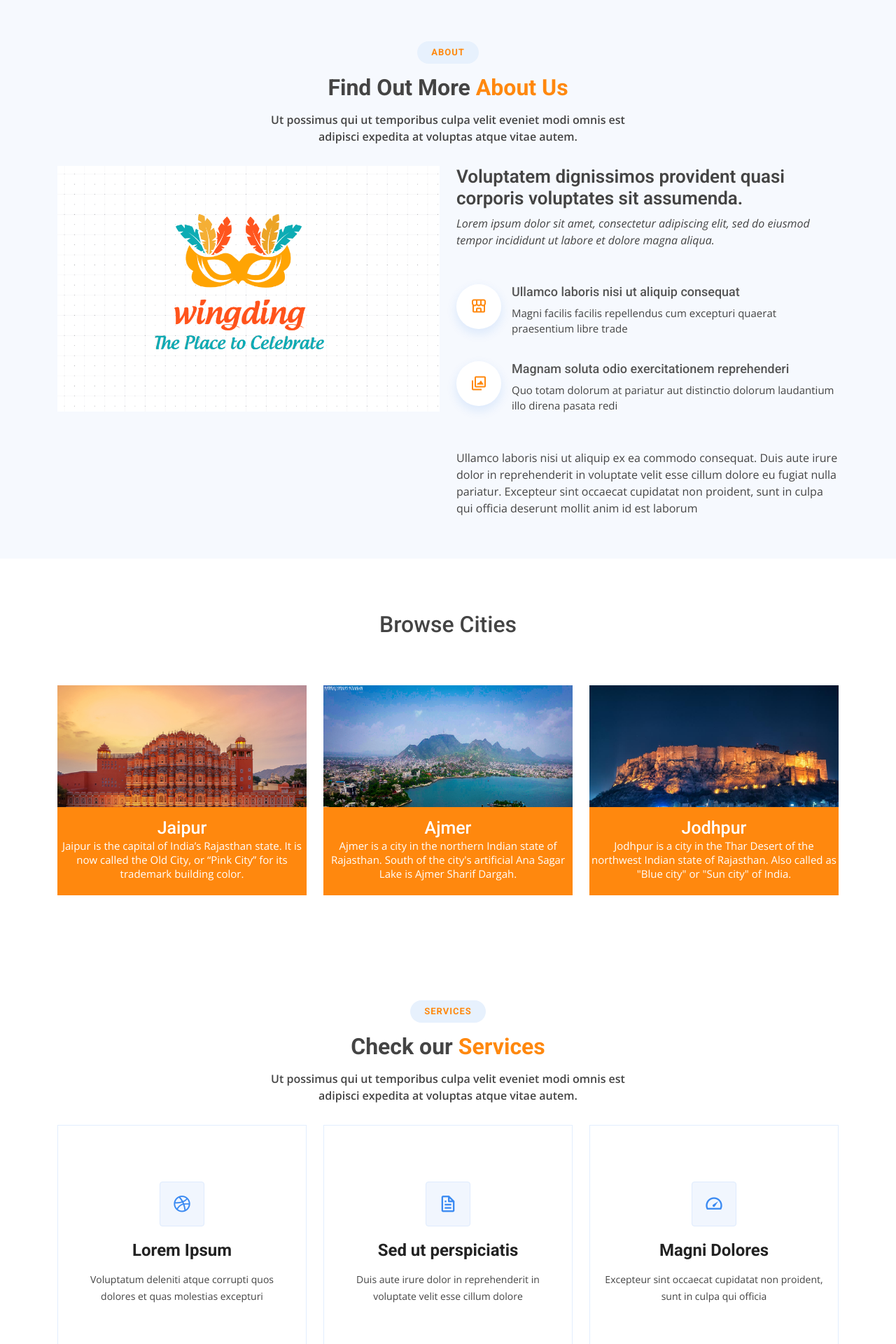
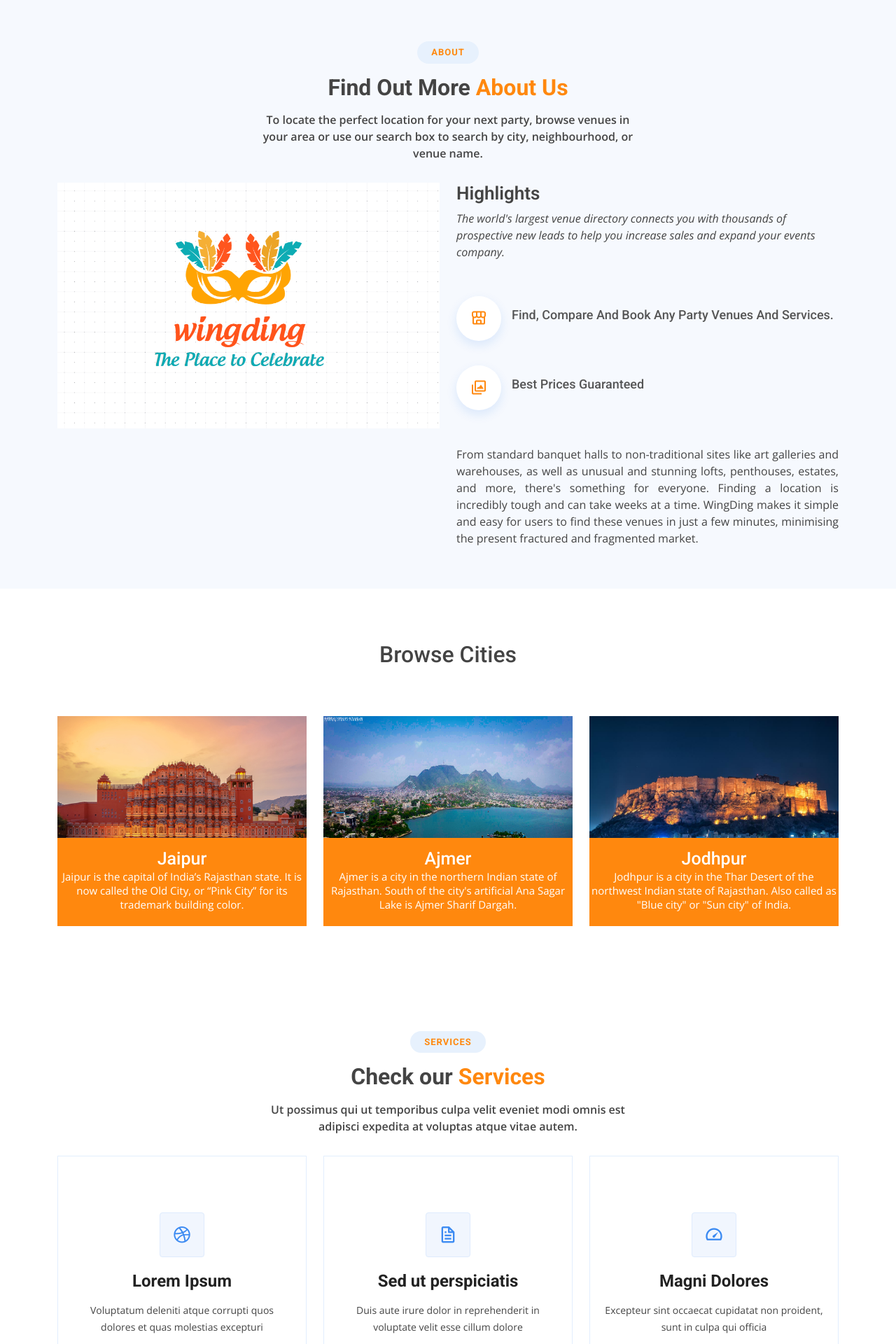
Before and after one commit to wingdingbash/wingdingbash, a Django app: page / in a window 1280 px wide. Shown: the part 671-2591 px from the top of the page at 70% size. Run offline with Django 3.2, Linux system fonts and the light colour scheme; some libraries are stand-ins or nearby versions.

Commit message:
First Commit

```diff
--- a/static/css/style.css
+++ b/static/css/style.css
@@ -545,13 +545,13 @@ h1, h2, h3, h4, h5, h6 {
   display: block;
 }
 
-/*--------------------------------------------------------------
+/*-------------------------------------------------------------
 # Hero Section
 --------------------------------------------------------------*/
 #hero {
   width: 100%;
   height: 75vh;
-  background: url("../../images/wallpaper1.jpg") top left;
+  background: url("../images/sparkle.jpg") top left;
   background-size: cover;
   position: relative;
 }
--- a/templates/index.html
+++ b/templates/index.html
@@ -7,7 +7,7 @@
   <meta charset="utf-8">
   <meta content="width=device-width, initial-scale=1.0" name="viewport">
 
-  <title>BizLand Bootstrap Template - Index</title>
+  <title>WingDing.bash</title>
   <meta content="" name="description">
   <meta content="" name="keywords">
 
@@ -93,7 +93,7 @@
         <div class="section-title">
           <h2>About</h2>
           <h3>Find Out More <span>About Us</span></h3>
-          <p>Ut possimus qui ut temporibus culpa velit eveniet modi omnis est adipisci expedita at voluptas atque vitae autem.</p>
+          <p>To locate the perfect location for your next party, browse venues in your area or use our search box to search by city, neighbourhood, or venue name.</p>
         </div>
 
         <div class="row">
@@ -101,31 +101,30 @@
             <img src="{% static 'images/Capture.PNG' %}" class="img-fluid" alt="">
           </div>
           <div class="col-lg-6 pt-4 pt-lg-0 content d-flex flex-column justify-content-center" data-aos="fade-up" data-aos-delay="100">
-            <h3>Voluptatem dignissimos provident quasi corporis voluptates sit assumenda.</h3>
+            <h3>Highlights</h3>
             <p class="fst-italic">
-              Lorem ipsum dolor sit amet, consectetur adipiscing elit, sed do eiusmod tempor incididunt ut labore et dolore
-              magna aliqua.
+              The world's largest venue directory connects you with thousands of prospective new leads to help you increase sales and expand your events company.
             </p>
             <ul>
               <li>
                 <i class="bx bx-store-alt"></i>
                 <div>
-                  <h5>Ullamco laboris nisi ut aliquip consequat</h5>
-                  <p>Magni facilis facilis repellendus cum excepturi quaerat praesentium libre trade</p>
+                 <p><h5>Find, Compare And Book Any Party Venues And Services.</h5></p>
+                 <!--<p>Magni facilis facilis repellendus cum excepturi quaerat praesentium libre trade</p>-->
                 </div>
               </li>
               <li>
                 <i class="bx bx-images"></i>
                 <div>
-                  <h5>Magnam soluta odio exercitationem reprehenderi</h5>
-                  <p>Quo totam dolorum at pariatur aut distinctio dolorum laudantium illo direna pasata redi</p>
+                  <p><h5>Best Prices Guaranteed</h5></p>
+                  <!--<p>Magni facilis facilis repellendus cum excepturi quaerat praesentium libre trade</p>-->
                 </div>
               </li>
             </ul>
-            <p>
-              Ullamco laboris nisi ut aliquip ex ea commodo consequat. Duis aute irure dolor in reprehenderit in voluptate
-              velit esse cillum dolore eu fugiat nulla pariatur. Excepteur sint occaecat cupidatat non proident, sunt in
-              culpa qui officia deserunt mollit anim id est laborum
+            <p style="text-align:justify">
+              From standard banquet halls to non-traditional sites like art galleries and warehouses, as well as unusual and stunning lofts,
+              penthouses, estates, and more, there's something for everyone. Finding a location is incredibly tough and can take weeks at a time.
+              WingDing makes it simple and easy for users to find these venues in just a few minutes, minimising the present fractured and fragmented market.
             </p>
           </div>
         </div>
@@ -456,7 +455,7 @@
         <div class="section-title">
           <h2>Team</h2>
           <h3>Our Hardworking <span>Team</span></h3>
-          <p>Ut possimus qui ut temporibus culpa velit eveniet modi omnis est adipisci expedita at voluptas atque vitae autem.</p>
+          <!--<p>Ut possimus qui ut temporibus culpa velit eveniet modi omnis est adipisci expedita at voluptas atque vitae autem.</p>-->
         </div>
 
         <div class="row">
@@ -545,7 +527,7 @@
         <div class="section-title">
           <h2>Contact</h2>
           <h3><span>Contact Us</span></h3>
-          <p>Ut possimus qui ut temporibus culpa velit eveniet modi omnis est adipisci expedita at voluptas atque vitae autem.</p>
+          <p>For any Queries just send a message or directly connect on call or vi mail</p>
         </div>
 
         <div class="row" data-aos="fade-up" data-aos-delay="100">
@@ -609,42 +591,6 @@
         </div>
 
       </div>
-    </section><!-- End Contact Section -->
-
-    <!-- ======= Clients Section ======= -->
-    <section id="clients" class="clients section-bg">
-      <div class="container" data-aos="zoom-in">
-
-        <div class="row">
-
-          <div class="col-lg-2 col-md-4 col-6 d-flex align-items-center justify-content-center">
-            <img src="{% static 'img/clients/client-1.png' %}" class="img-fluid" alt="">
-          </div>
-
-          <div class="col-lg-2 col-md-4 col-6 d-flex align-items-center justify-content-center">
-            <img src="{% static 'img/clients/client-2.png' %}" class="img-fluid" alt="">
-          </div>
-
-          <div class="col-lg-2 col-md-4 col-6 d-flex align-items-center justify-content-center">
-            <img src="{% static 'img/clients/client-3.png' %}" class="img-fluid" alt="">
-          </div>
-
-          <div class="col-lg-2 col-md-4 col-6 d-flex align-items-center justify-content-center">
-            <img src="{% static 'img/clients/client-4.png' %}" class="img-fluid" alt="">
-          </div>
-
-          <div class="col-lg-2 col-md-4 col-6 d-flex align-items-center justify-content-center">
-            <img src="{% static 'img/clients/client-5.png' %}" class="img-fluid" alt="">
-          </div>
-
-          <div class="col-lg-2 col-md-4 col-6 d-flex align-items-center justify-content-center">
-            <img src="{% static 'img/clients/client-6.png' %}" class="img-fluid" alt="">
-          </div>
-
-        </div>
-
-      </div>
-    </section><!-- End Clients Section -->
 
   </main><!-- End #main -->
 
```
Also changed, not shown: other parts of templates/index.html (+10 -31 lines), db.sqlite3.
